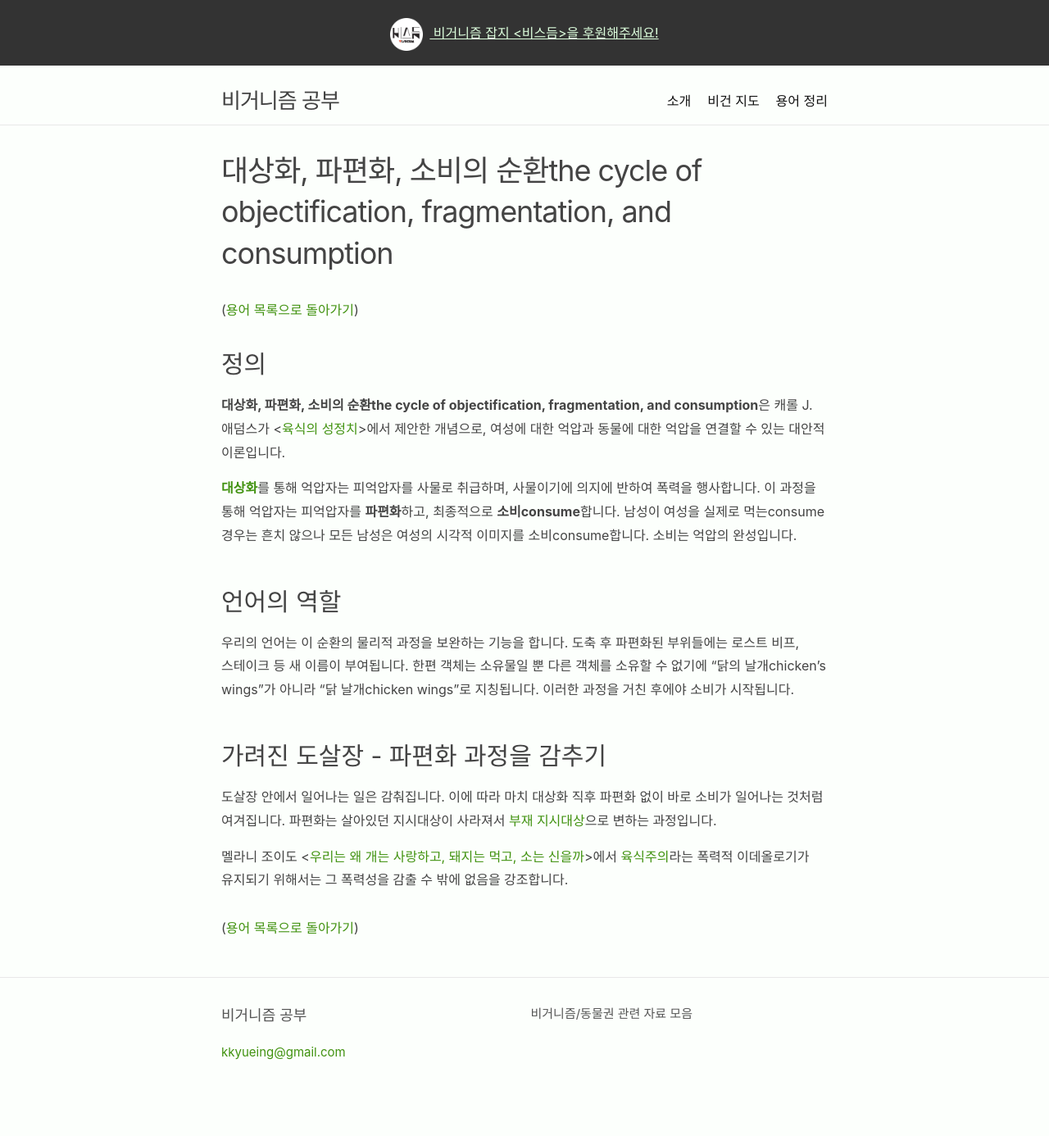
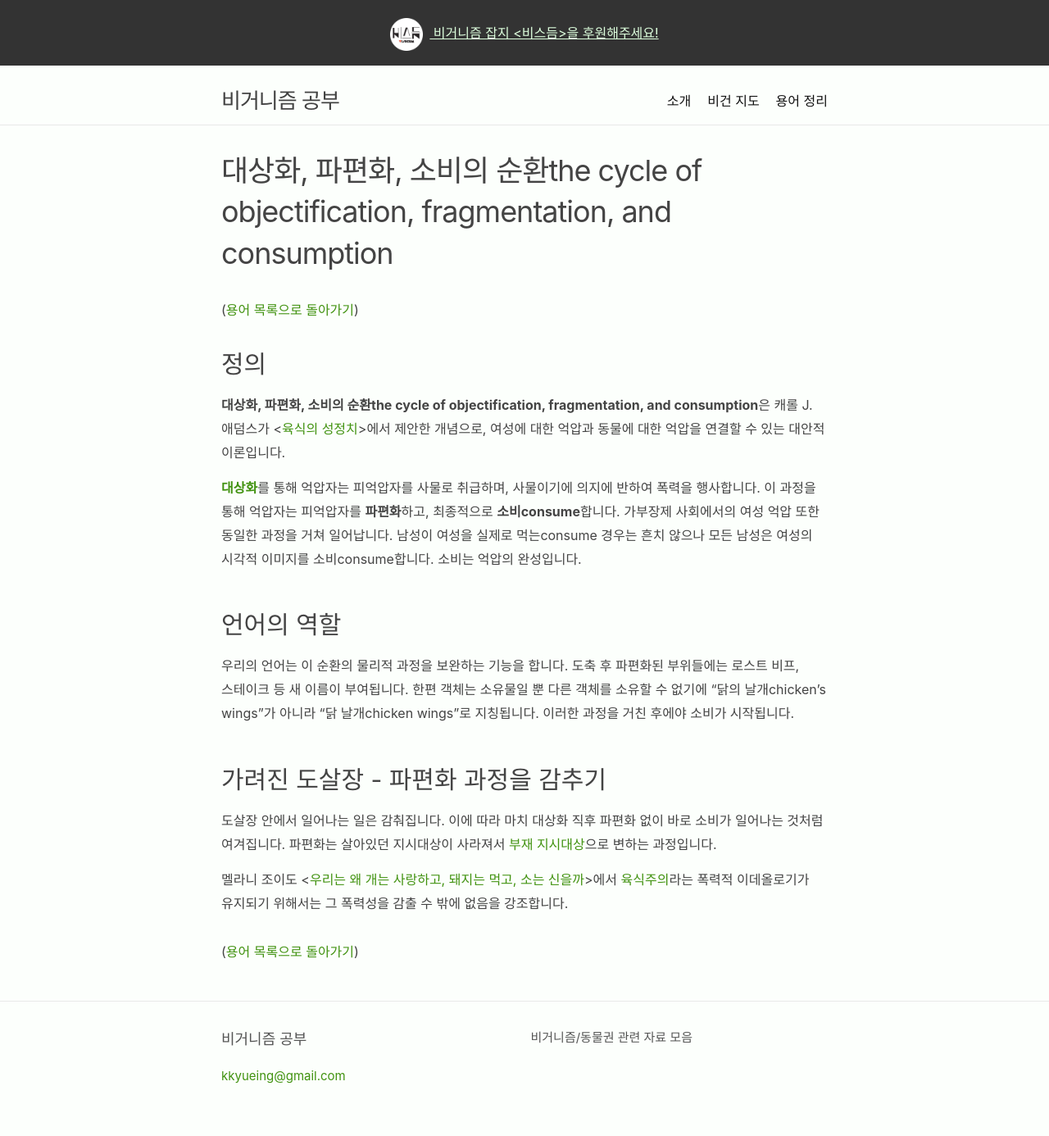
Before and after one commit to veganstudies/veganstudies.github.io, a Jekyll site: the page built from _terms/ofc-cycle.md, in a window 1280 px wide. Shown: the whole page at 82% size. Built offline with Jekyll 4.4.1, drawn with Linux system fonts in a browser that asks for light colours; before the commit the page ends 1357 px from its top, so only the background shows below that.

Commit message:
Update ofc-cycle.md

```diff
--- a/_terms/ofc-cycle.md
+++ b/_terms/ofc-cycle.md
@@ -6,7 +6,7 @@ title: "대상화, 파편화, 소비의 순환the cycle of objectification, frag
 
 **대상화, 파편화, 소비의 순환the cycle of objectification, fragmentation, and consumption**은 캐롤 J. 애덤스가 \<[육식의 성정치](/2020/01/15/the-sexual-politics-of-meat.html)\>에서 제안한 개념으로, 여성에 대한 억압과 동물에 대한 억압을 연결할 수 있는 대안적 이론입니다.
 
-**[대상화](/terms/objectification.html)**를 통해 억압자는 피억압자를 사물로 취급하며, 사물이기에 의지에 반하여 폭력을 행사합니다. 이 과정을 통해 억압자는 피억압자를 **파편화**하고, 최종적으로 **소비consume**합니다. 남성이 여성을 실제로 먹는consume 경우는 흔치 않으나 모든 남성은 여성의 시각적 이미지를 소비consume합니다. 소비는 억압의 완성입니다.
+**[대상화](/terms/objectification.html)**를 통해 억압자는 피억압자를 사물로 취급하며, 사물이기에 의지에 반하여 폭력을 행사합니다. 이 과정을 통해 억압자는 피억압자를 **파편화**하고, 최종적으로 **소비consume**합니다. 가부장제 사회에서의 여성 억압 또한 동일한 과정을 거쳐 일어납니다. 남성이 여성을 실제로 먹는consume 경우는 흔치 않으나 모든 남성은 여성의 시각적 이미지를 소비consume합니다. 소비는 억압의 완성입니다.
 
 ## 언어의 역할
 
```
